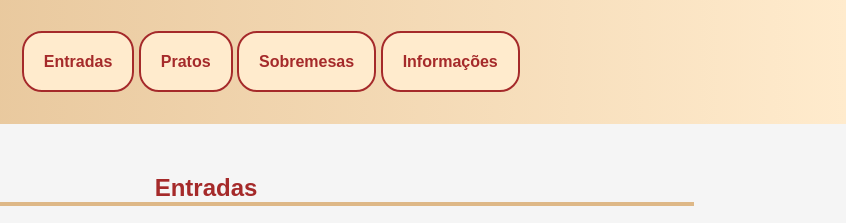
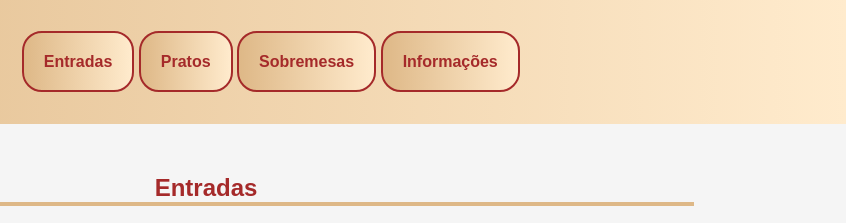
Before and after one commit to fabiosanzzoni/restaurantesaborcaseiro, a plain HTML site: page index.html in a window 1280 px wide. Shown: the top 223 px of the page, 434-1280 px from the left. Drawn offline with Linux system fonts and the light colour scheme.

Commit message:
Update styles.css

```diff
--- a/src/css/styles.css
+++ b/src/css/styles.css
@@ -55,7 +55,7 @@ header nav a {
   font-weight: bold;
   text-decoration: none;
   color: var(--cor-primaria);
-  background-color: var(--cor-secundaria);
+  background:linear-gradient(var(--gradient), var(--cor-terciaria), var(--cor-secundaria));
   padding: 20px;
   border: var(--borda-primaria);
   border-radius: var(--arredondar-bordas);
```
